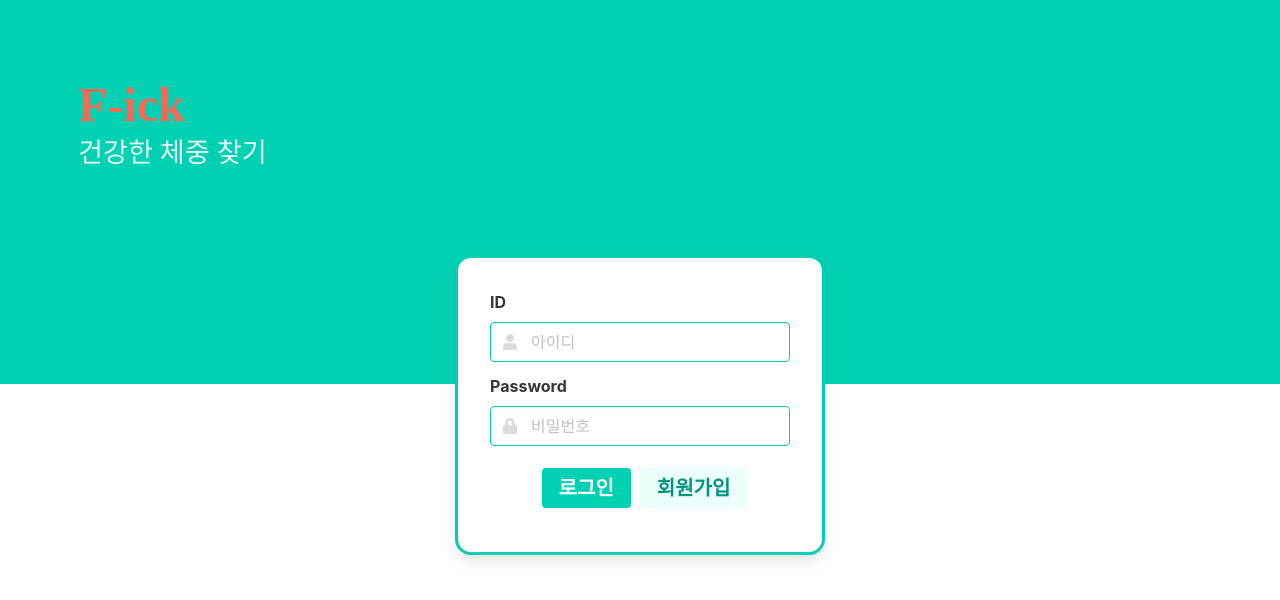
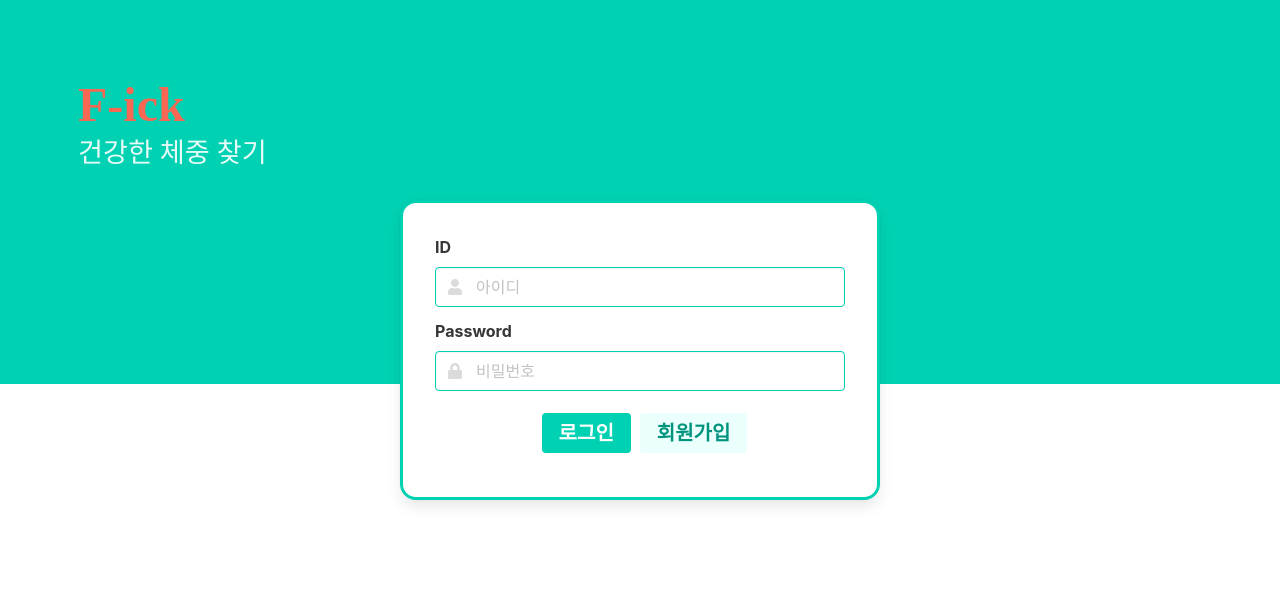
Before and after one commit to chamchimayo/bmi_calculator, a Flask app: page /login in a window 1280 px wide. Shown: the top 600 px of the page. Run offline with Flask 2, Linux system fonts and the light colour scheme; some libraries are stand-ins or nearby versions; some web fonts are replaced.

Commit message:
김대철 - mystyle > login 수정  09/22 00:06

```diff
--- a/static/mystyle.css
+++ b/static/mystyle.css
@@ -39,13 +39,13 @@
 }
 
 .box {
-    width: 370px;
+    width: 480px;
     height: 300px;
     position: absolute;
     left: 50%;
     top: 55%;
-    margin-left: -185px;
-    margin-top: -185px;
+    margin-left: -240px;
+    margin-top: -240px;
     padding: 2rem;
     border-radius: 1rem;
     border: #00d1b2 solid 3px;
--- a/templates/login.html
+++ b/templates/login.html
@@ -110,7 +110,7 @@
             <div class="content">
                 <div class="field">
                     <label class="label">ID</label>
-                    <div class="control has-icons-left" style="width:100%">
+                    <div class="control has-icons-left" style="width:410px">
                         <input id="input-username" class="input" type="text" placeholder="아이디">
                         <span class="icon is-small is-left"><i class="fa fa-user"></i></span>
                     </div>
@@ -120,7 +120,7 @@
 
                 <div class="field">
                     <label class="label">Password</label>
-                    <div class="control has-icons-left">
+                    <div class="control has-icons-left" style="width:410px">
                         <input id="input-password" class="input" type="password" placeholder="비밀번호">
                         <span class="icon is-small is-left"><i class="fa fa-lock"></i></span>
                     </div>
```
